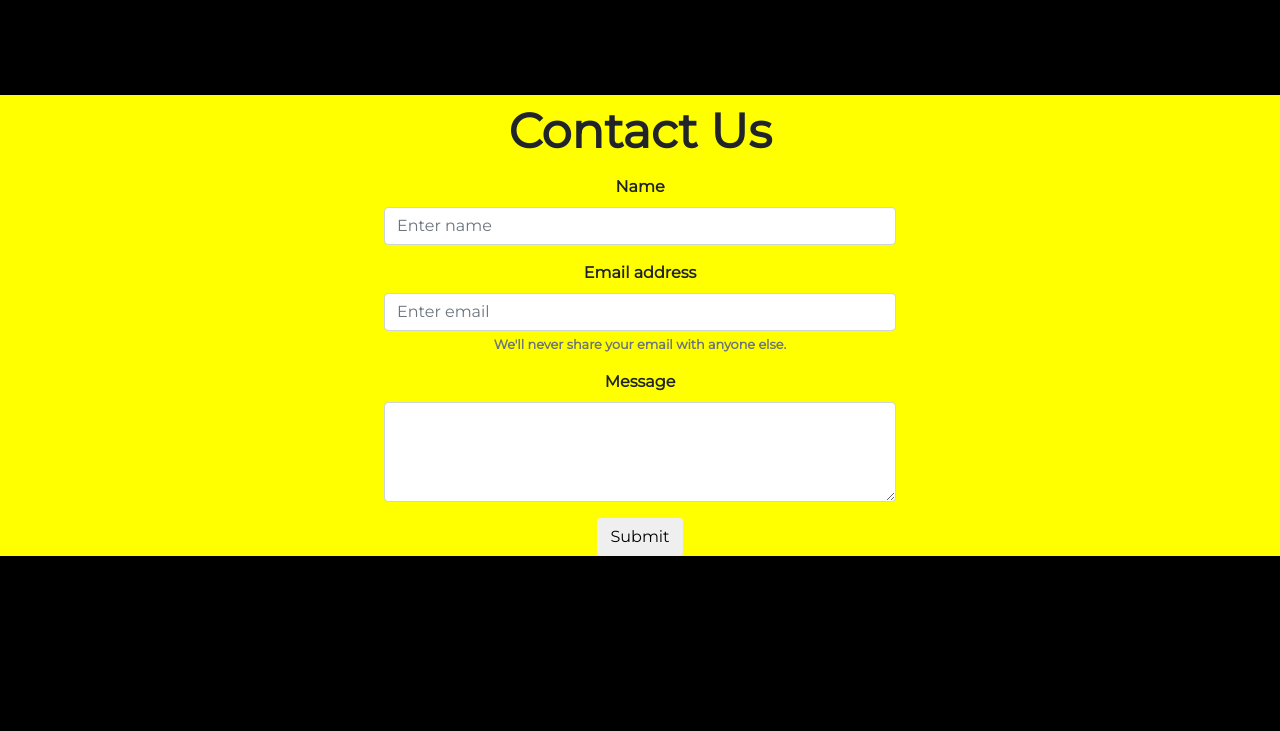
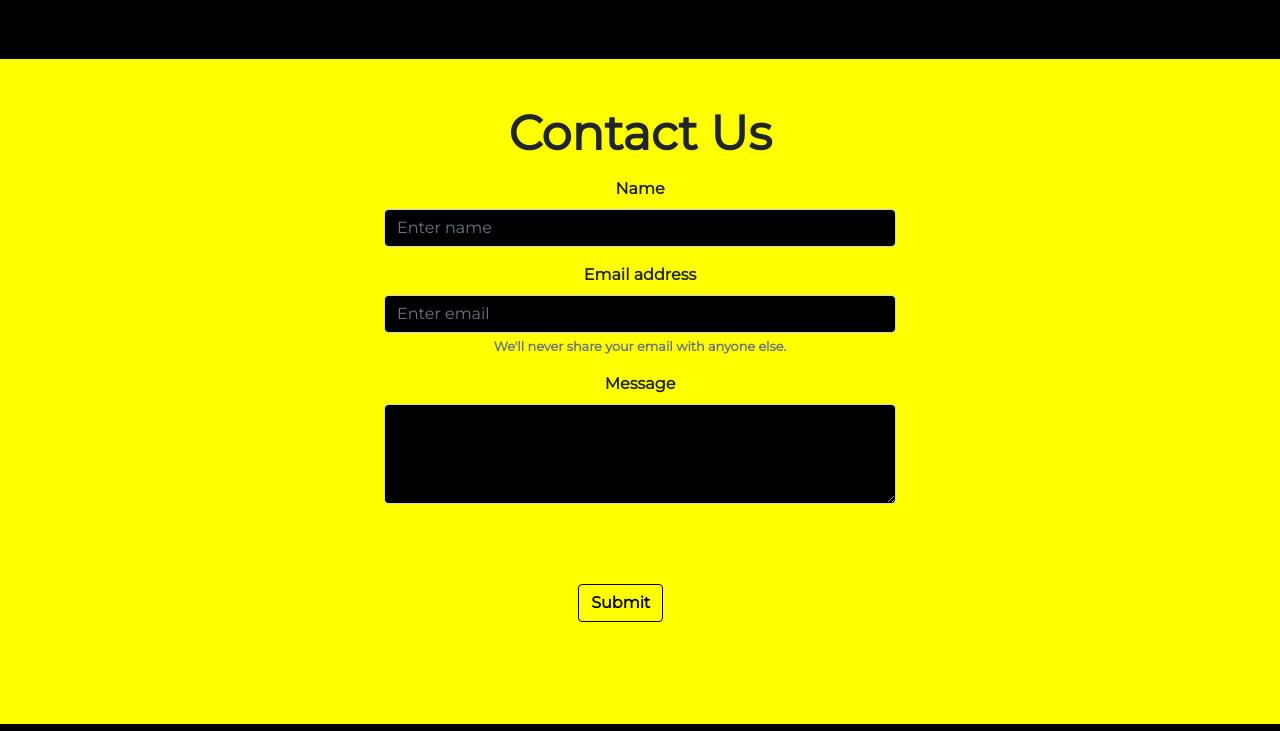
Before and after one commit to Ash07092001/OIBSIP, a plain HTML site: page index.html in a window 1280 px wide. Shown: the part 2509-3240 px from the top of the page. Drawn offline with nearby package versions, Linux system fonts and the light colour scheme; files that its build step writes are made by us from their sources.

Commit message:
Update styles.css

```diff
--- a/styles.css
+++ b/styles.css
@@ -35,11 +35,29 @@ p {
   background-color: black;
   color: #fff;
 }
-
+.footer{
+  color: yellow !important;
+}
 .yellow-section {
   background-color: yellow;
 }
-
+#Contact-Us{
+  padding-top: 3%;
+  padding-bottom: 3%;
+}
+.element.style {
+    margin-left: 30%;
+    width: 40%;
+}
+.form-control{
+  background-color: #000;
+}
+.form-control:focus{
+  background-color: #000 !important;
+}
+input, select, textarea{
+  color: yellow !important;
+}
 .navbar {
   padding: 2rem 4.5rem;
   background-color: yellow;
@@ -77,6 +95,18 @@ p {
   background-color: yellow;
   border-color: yellow;
   color: #000;
+}
+.Submit-button{
+  margin: 5% 3% 5% 0;
+  font-weight: bold;
+  background-color: transparent;
+  border-color: black;
+  color: black;
+}
+.Submit-button:hover {
+  background-color: black;
+  border-color: yellow;
+  color: yellow
 }
 
 #title {
@@ -118,6 +148,7 @@ p {
 
 #pricing {
   padding: 100px;
+  padding-top: 5%;
   background-color: yellow;
 }
 
@@ -136,7 +167,9 @@ p {
 h3{
   font-family: 'Montserrat';
 }
-
+.col-lg-5{
+  background-color: yellow;
+}
 .card{
   background-color: black;
   border-color: yellow;
```
